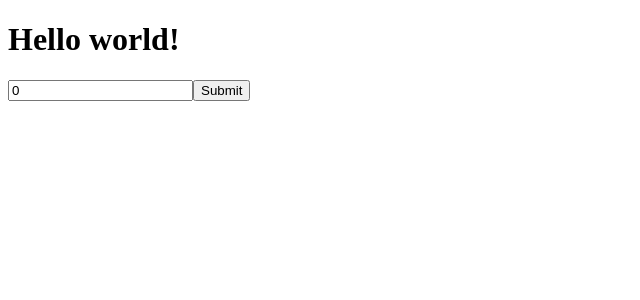
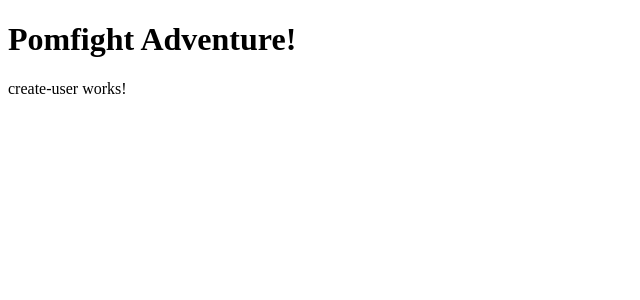
Before and after one commit to fikullmann/pfa, an Angular app: page /create-user in a window 1280 px wide. Before the commit this address led to /. Shown: the top 300 px of the page, without its empty margins (0-640 px from the left). Built offline with nearby package versions, Linux system fonts and the light colour scheme.

Commit message:
routing and header

```diff
--- a/src/app/app.routes.ts
+++ b/src/app/app.routes.ts
@@ -1,3 +1,15 @@
 import { Routes } from '@angular/router';
+import { App } from './app'
+import { UserHome } from './user-home/user-home';
+import { CreateUser } from './create-user/create-user';
 
-export const routes: Routes = [];
+export const routes: Routes = [
+{
+  path: 'user',
+  component: UserHome
+},
+{
+  path: 'create-user',
+  component: CreateUser
+}
+];
--- a/src/app/app.ts
+++ b/src/app/app.ts
@@ -1,13 +1,17 @@
 import { Component } from '@angular/core';
 import { RouterOutlet } from '@angular/router';
 import { UserHome } from './user-home/user-home';
+import { Header } from './header/header';
+
 
 @Component({
   selector: 'app-root',
-  imports: [UserHome],
+  imports: [Header, RouterOutlet],
   template: `
-  <h1>Hello world!</h1>
-  <app-user-home />
+  <app-header />
+  <main>
+    <router-outlet />
+  </main>
   `,
   styleUrl: './app.css'
 })
--- /dev/null
+++ b/src/app/create-user/create-user.html
@@ -0,0 +1 @@
+<p>create-user works!</p>
--- /dev/null
+++ b/src/app/create-user/create-user.ts
@@ -0,0 +1,17 @@
+import { Component } from '@angular/core';
+import { User } from '../user';
+import { FormsModule } from '@angular/forms';
+
+@Component({
+  selector: 'app-create-user',
+  imports: [FormsModule],
+  templateUrl: './create-user.html',
+  styleUrl: './create-user.css'
+})
+export class CreateUser {
+  user: User = {
+    id: 1,
+    name: '',
+    poms: []
+  };
+}
--- /dev/null
+++ b/src/app/header/header.ts
@@ -0,0 +1,14 @@
+import { Component } from '@angular/core';
+
+@Component({
+  selector: 'app-header',
+  imports: [],
+  template: `
+  <header>
+    <h1>Pomfight Adventure!</h1>
+  </header>`,
+  styles: ''
+})
+export class Header {
+
+}
--- a/src/app/user-home/user-home.html
+++ b/src/app/user-home/user-home.html
@@ -3,6 +3,6 @@
 
 <div>
   @for (pom of currentUser().poms.slice().reverse(); track pom.id) {
-    <p>{{pom.id}} - {{pom.datetime | date }}</p>
+    <p>{{pom.id}} - {{pom.datetime.toLocaleString()}}</p>
   }
 </div>
--- a/src/app/user-home/user-home.ts
+++ b/src/app/user-home/user-home.ts
@@ -1,11 +1,10 @@
 import { Component, model, input, signal } from '@angular/core';
 import { FormsModule } from '@angular/forms';
-import { User } from './user';
-import { DatePipe } from '@angular/common';
+import { User } from '../user';
 
 @Component({
   selector: 'app-user-home',
-  imports: [FormsModule, DatePipe],
+  imports: [FormsModule],
   templateUrl: './user-home.html',
   styleUrl: './user-home.css'
 })
--- a/src/app/user-home/user.ts
+++ b/src/app/user.ts
@@ -1,4 +1,4 @@
-import { Pom } from "./pom"
+import { Pom } from "./user-home/pom"
 
 export interface User {
   id: number,
```
Also changed, not shown: src/app/create-user/create-user.css (added), 2 other files (tests, documents, lock files or other folders).
